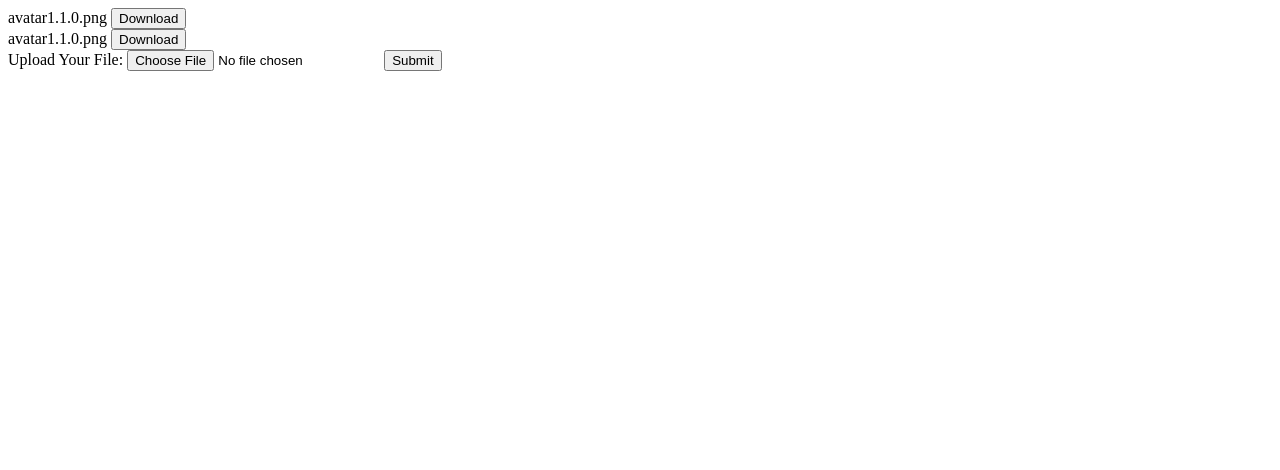
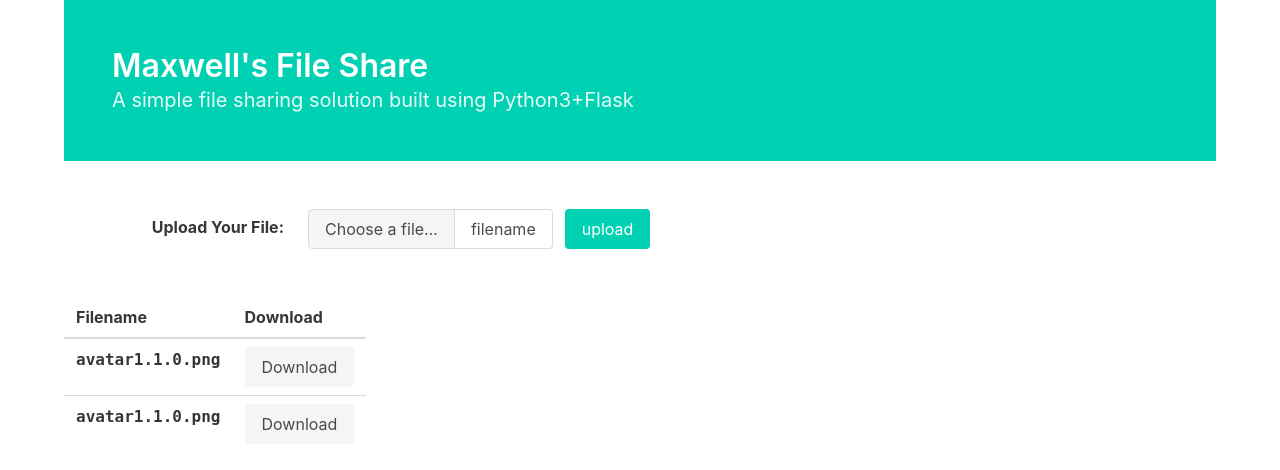
Before and after one commit to AlpacaMax/Simple_File_Sharing_WebApp, a Flask app: page / in a window 1280 px wide. Shown: the top 470 px of the page. Run offline with Flask 2, Linux system fonts and the light colour scheme; data comes from the database, SQL or seed files in the repository; both versions use the stored data as it was after the commit; lists and menus that the app fills with data are empty.

Commit message:
Add CSS framework

```diff
--- a/App/templates/home.html
+++ b/App/templates/home.html
@@ -5,10 +5,23 @@
     <meta charset="UTF-8">
     <meta http-equiv="X-UA-Compatible" content="IE=edge">
     <meta name="viewport" content="width=device-width, initial-scale=1.0">
+    <link rel="stylesheet" href="https://cdn.jsdelivr.net/npm/bulma@0.9.2/css/bulma.min.css">
     <title>File Share</title>
 </head>
 
 <body>
+    <div class="container is-widescreen">
+        <section class="hero is-primary">
+            <div class="hero-body">
+                <p class="title">
+                Maxwell's File Share
+                </p>
+                <p class="subtitle">
+                A simple file sharing solution built using Python3+Flask
+                </p>
+            </div>
+        </section>
+
         <div>
             {% with messages = get_flashed_messages(with_categories=true) %}
             {% if messages %}
@@ -22,18 +35,70 @@
             {% block content %}{% endblock %}
         </div>
 
+        <section class="section">
+            <form method="POST" enctype="multipart/form-data" action="/">
+                <!-- <input type="file" name="file"> -->
+                <div class="field is-horizontal">
+                    <div class="field-label is-normal">
+                        <label class="label">Upload Your File: </label>
+                    </div>
+                    <div class="field-body">
+                        <div class="field is-grouped">
+                            <div class="control">
+                                <div id="file-js-example" class="file has-name">
+                                    <label class="file-label">
+                                        <input class="file-input" type="file" name="file">
+                                        <span class="file-cta">
+                                        <span class="file-label">
+                                            Choose a file…
+                                        </span>
+                                        </span>
+                                        <span class="file-name">filename</span>
+                                    </label>
+                                </div>
+                            </div>
+                            <div class="control">
+                                <input type="submit" class="button is-primary" value="upload">
+                            </div>
+                        </div>
+                    </div>
+                </div>
+            </form>
+        </section>
+
+        <table class="table">
+            <thead>
+                <tr>
+                    <th>Filename</th>
+                    <th>Download</th>
+                </tr>
+            </thead>
+            <tbody>
                 {% for f in files %}
+                    <tr>
+                        <th>
+                            <span class="is-family-monospace has-text-weight-semibold">{{ f.filename }}</span>
+                        </th>
+                        <th>
                             <form method="GET" action="/download/{{ f.id }}">
-            <label>{{ f.filename }}</label>
-            <input type="submit" value="Download">
+                                <input type="submit" class="button is-light" value="Download">
                             </form>
+                        </th>
+                    </tr>
                 {% endfor %}
+            </tbody>
+        </table>
+    </div>
 
-    <form method="POST" enctype="multipart/form-data" action="/">
-        <label>Upload Your File: </label>
-        <input type="file" name="file">
-        <input type="submit">
-    </form>
+    <script>
+        const fileInput = document.querySelector('#file-js-example input[type=file]');
+        fileInput.onchange = () => {
+            if (fileInput.files.length > 0) {
+            const fileName = document.querySelector('#file-js-example .file-name');
+            fileName.textContent = fileInput.files[0].name;
+            }
+        }
+    </script>
 </body>
 
 </html>
```
Also changed, not shown: App/site.db. Lines whose indentation alone changed are shown as unchanged.
